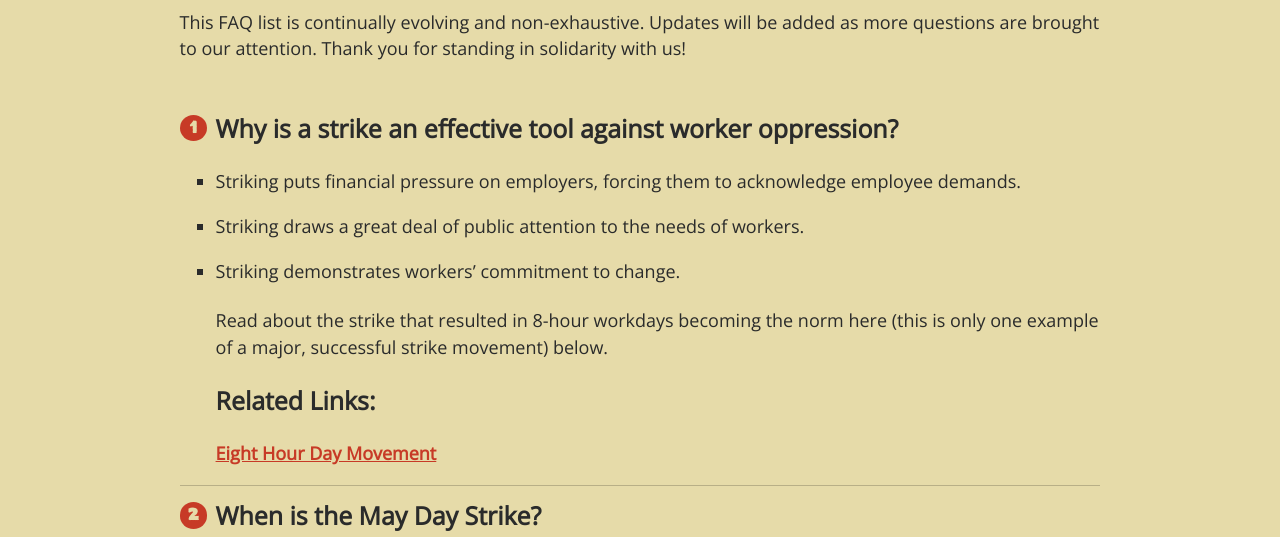
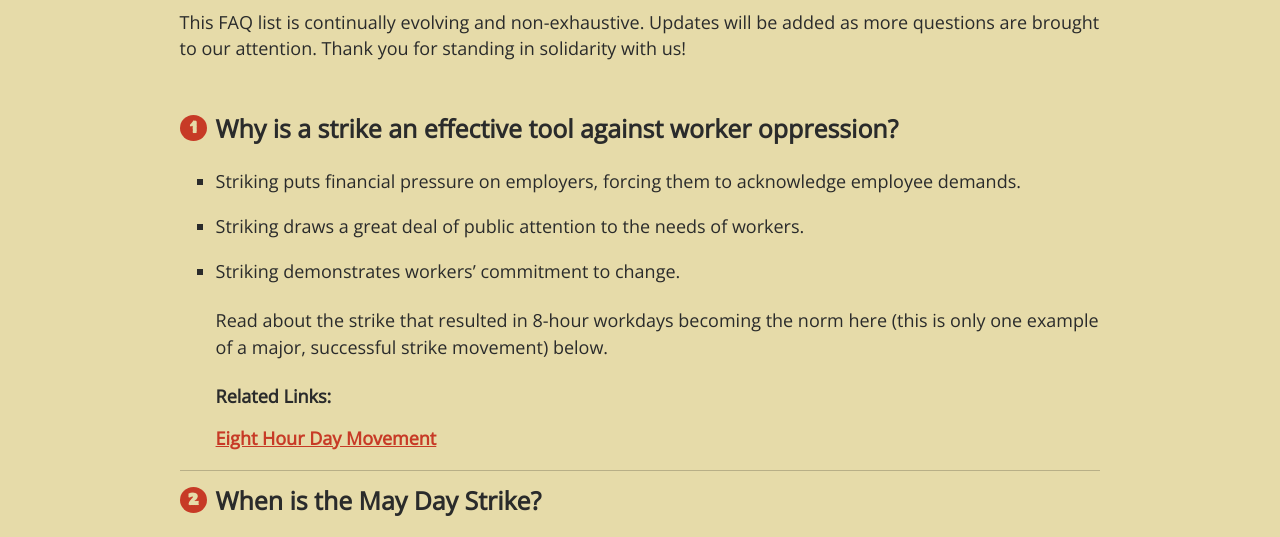
Before and after one commit to jeffDevelops/mds-website, a Gatsby site: page /faq in a window 1280 px wide. Shown: the part 216-753 px from the top of the page. Built offline with nearby package versions, Linux system fonts and the light colour scheme; Gatsby itself is replaced by a stand-in of ours.

Commit message:
fix faq text hierarchy

```diff
--- a/src/components/FAQItem/faqItem.module.css
+++ b/src/components/FAQItem/faqItem.module.css
@@ -9,6 +9,10 @@
 
 .contentContainer {
   margin: auto auto 1rem 2rem;
+}
+
+.faqItemContainer h4 {
+  margin-bottom: 1rem;
 }
 
 .faqItemContainer li {
--- a/src/components/FAQItem/index.js
+++ b/src/components/FAQItem/index.js
@@ -47,7 +47,7 @@ export default (props) => (
           }
           { props.relatedLink1 &&
             <div className={FAQItemStyles.relatedLinks}>
-              <h3>Related Links:</h3>
+              <h4>Related Links:</h4>
               <ul>
                 <li className={FAQItemStyles.answerListLink}>
                   <a href={ props.relatedLink1 } target="_blank" rel="noopener noreferrer">{ props.relatedLink1Title }</a>
```
